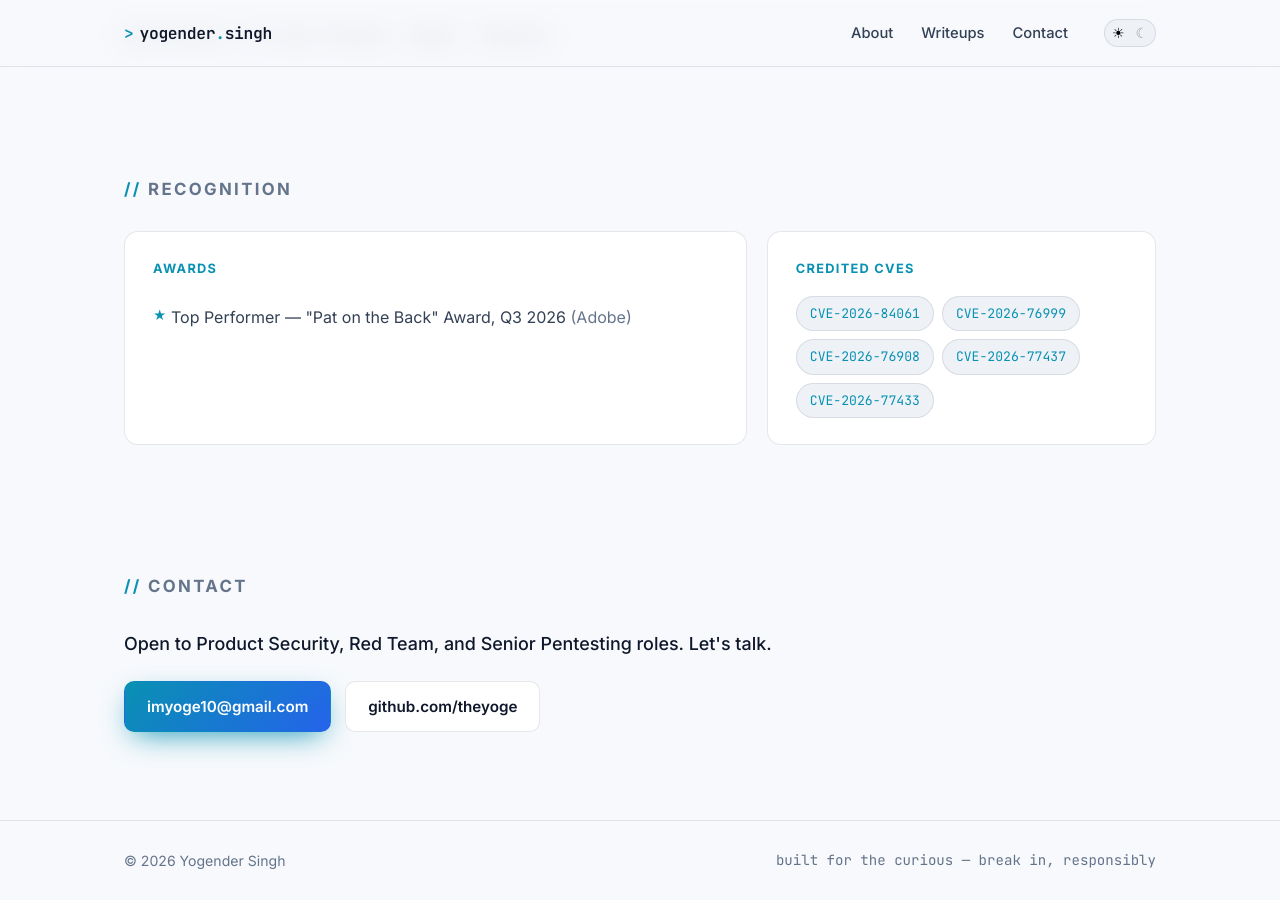
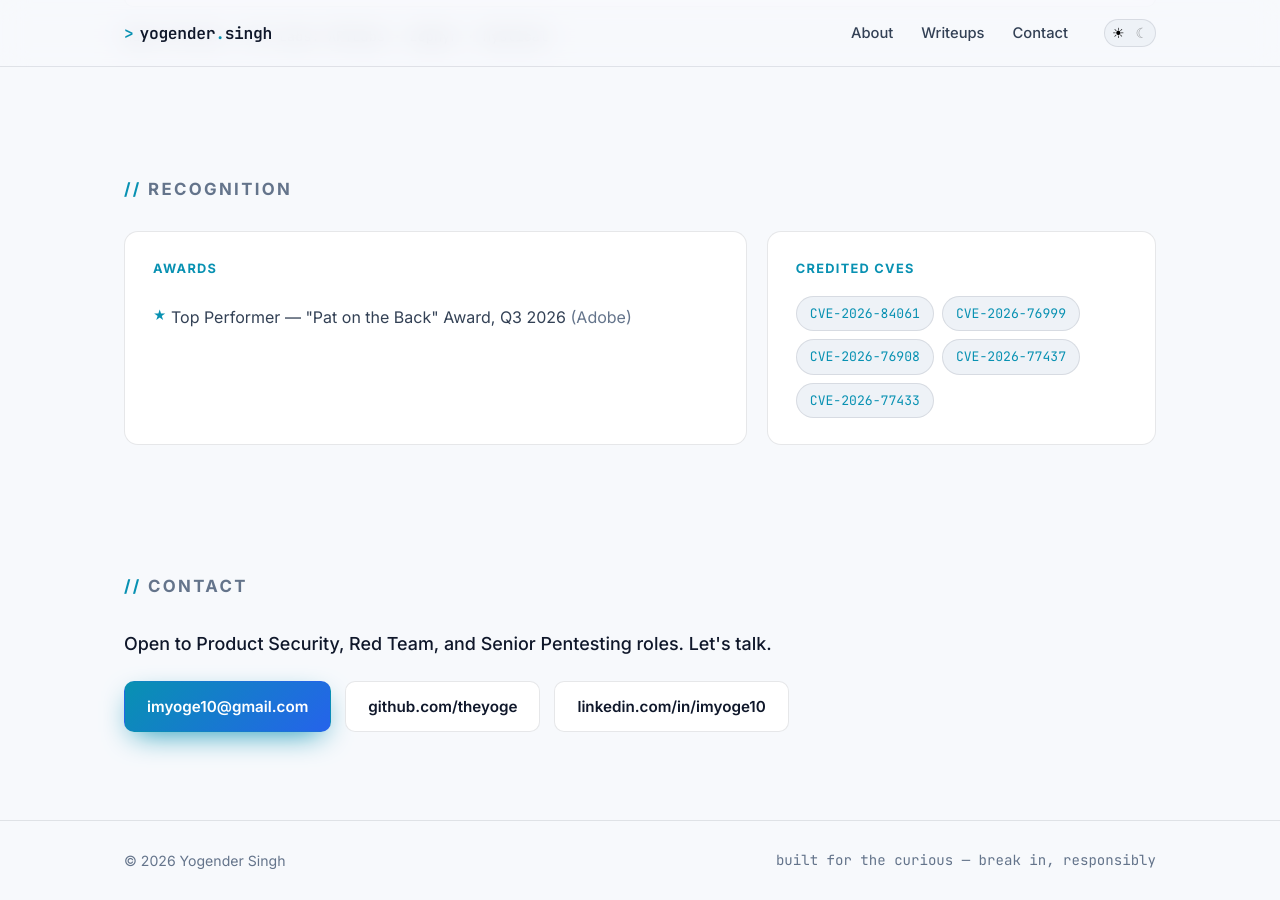
Before and after one commit to theyoge/theyoge.github.io, a Jekyll site: the page built from index.html, in a window 1280 px wide and 900 px high, scrolled down 3311 px. Built offline with Jekyll 4.4.1, drawn with Linux system fonts in a browser that asks for light colours.

Commit message:
Add LinkedIn link to contact section

```diff
--- a/_config.yml
+++ b/_config.yml
@@ -7,6 +7,7 @@ description: >-
 baseurl: ""
 url: "https://theyoge.github.io"
 github_username: theyoge
+linkedin_username: imyoge10
 
 # Build settings
 markdown: kramdown
--- a/index.html
+++ b/index.html
@@ -235,6 +235,7 @@ layout: default
       <div class="contact-links">
         <a class="btn btn-primary" href="mailto:{{ site.email }}">{{ site.email }}</a>
         <a class="btn btn-ghost" href="https://github.com/{{ site.github_username }}" target="_blank" rel="noopener">github.com/{{ site.github_username }}</a>
+        <a class="btn btn-ghost" href="https://www.linkedin.com/in/{{ site.linkedin_username }}/" target="_blank" rel="noopener">linkedin.com/in/{{ site.linkedin_username }}</a>
       </div>
     </div>
   </section>
```
